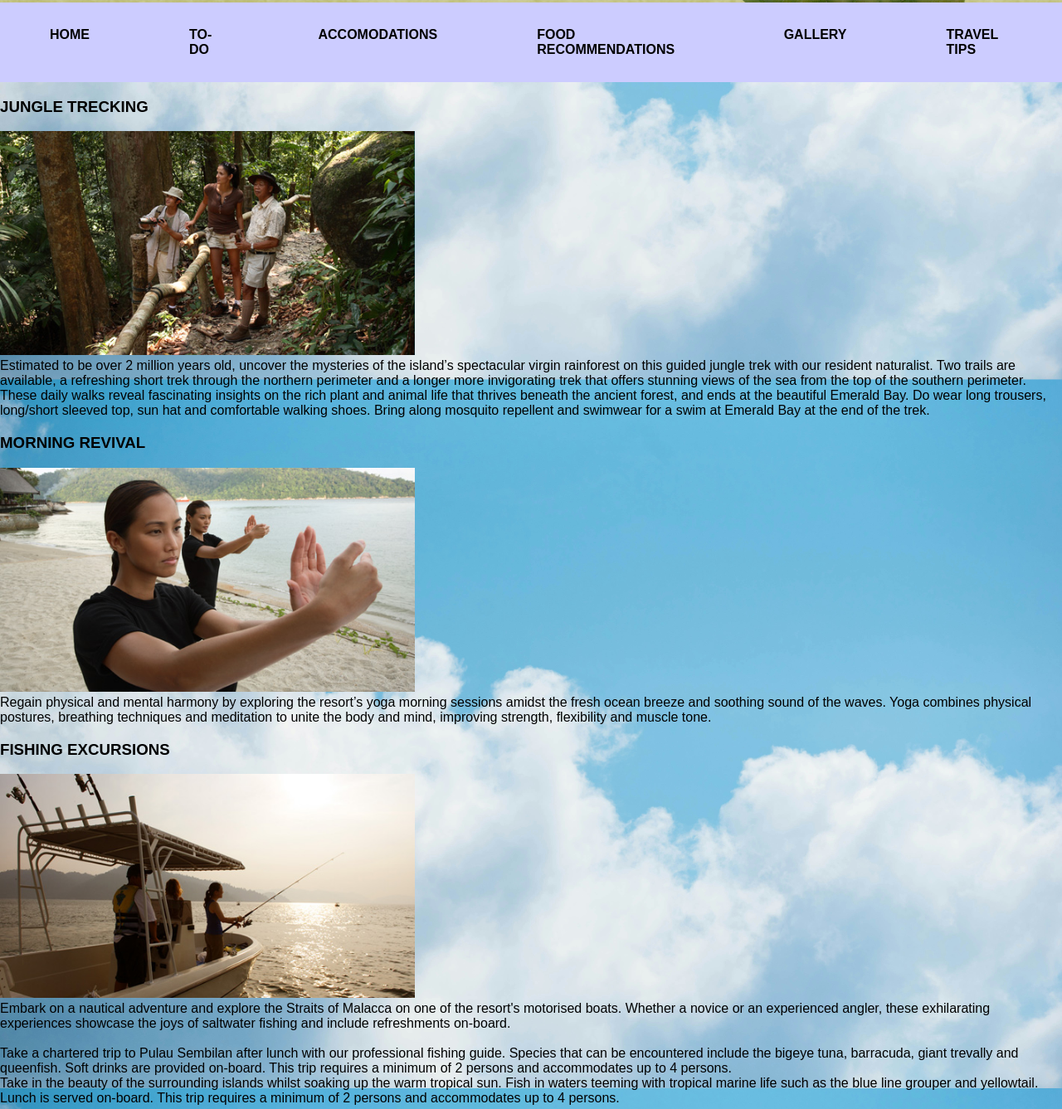
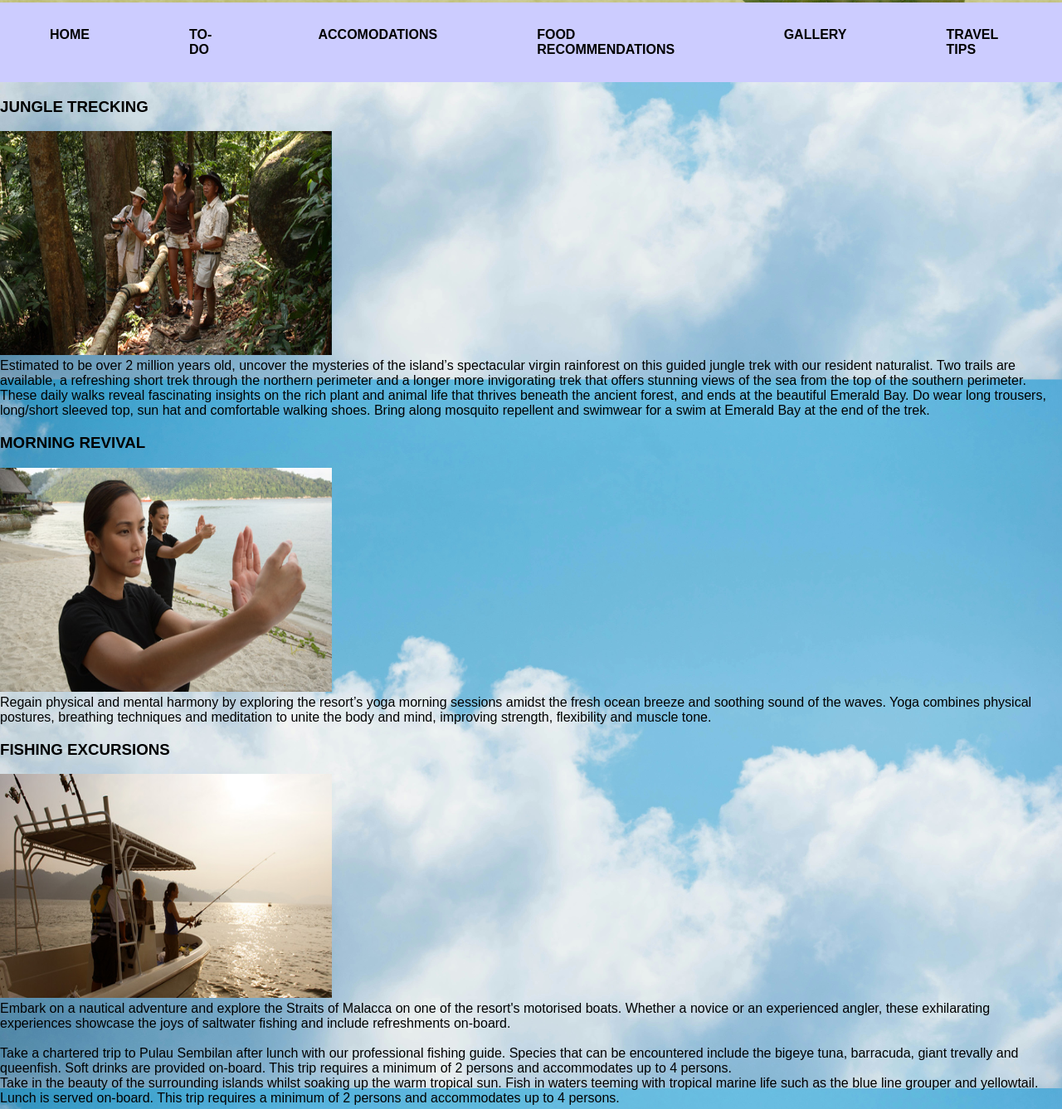
Before and after one commit to vivieyna/groupassignment, a plain HTML site: page gallery.html in a window 1280 px wide. Shown: the part 397-1734 px from the top of the page at 83% size. Drawn offline with Linux system fonts and the light colour scheme.

Commit message:
Update gallery.html

```diff
--- a/gallery.html
+++ b/gallery.html
@@ -4,7 +4,7 @@
     <meta charset="UTF-8">
     <meta name="viewport" content="width=device-width, initial-scale=1.0">
     <title>GALLERY</title>
-    <link rel="stylesheet" href="style.css">
+    <link rel="stylesheet"  type="text/css" href="style.css">
 </head>
 
 
@@ -35,7 +35,7 @@
     </div>
     <div class="col-sm-6 col-md-6">
       <div class="features wow fadeInUp" data-wow-duration="400ms" data-wow-delay="200ms">
-        <div class="team-img"> <img class="img-responsive" src="picture/jungle trekking.jpg"  alt="Morning Revival" style="width: 230; height: 270px;"> </div>
+        <div class="team-img"> <img class="img-responsive" src="picture/jungle trekking.jpg"  alt="Morning Revival" style="width: 400px; height: 270px;"> </div>
         <div class="team-info">
           <div class="team-text">
             Estimated to be over 2 million years old, uncover the mysteries of the island’s spectacular virgin rainforest on this guided jungle trek with our resident naturalist. Two trails are available, a refreshing short trek through the northern perimeter and a longer more invigorating trek that offers stunning views of the sea from the top of the southern perimeter. These daily walks reveal fascinating insights on the rich plant and animal life that thrives beneath the ancient forest, and ends at the beautiful Emerald Bay. Do wear long trousers, long/short sleeved top, sun hat and comfortable walking shoes. Bring along mosquito repellent and swimwear for a swim at Emerald Bay at the end of the trek.
@@ -56,7 +56,7 @@
   <div class="row">
     <div class="col-sm-6 col-md-6">
       <div class="features wow fadeInUp" data-wow-duration="400ms" data-wow-delay="100ms">
-        <div class="team-img"> <img class="img-responsive" src= "picture/morning revival.jpg" alt = "Fishing Excursions" style="width: 230; height: 270px;" > </div>
+        <div class="team-img"> <img class="img-responsive" src= "picture/morning revival.jpg" alt = "Fishing Excursions" style="width: 400px; height: 270px;" > </div>
         <div class="team-info">
           <div class="team-text">
             <!--Regain physical and mental harmony by exploring the resort’s yoga or <em>tai chi quan</em> morning sessions amidst the fresh ocean breeze and soothing sound of the waves. Featuring therapeutic breathing, postural and moving exercises, <em>tai chi quan</em> develops inner stamina and circulates energy; exercising the body, stimulating its energy systems and enhancing mental functions. Alternatively, yoga combines physical postures, breathing techniques and meditation to unite the body and mind, improving strength, flexibility and muscle tone.-->
@@ -70,7 +70,7 @@
     </div>
     <div class="col-sm-6 col-md-6">
       <div class="features wow fadeInUp" data-wow-duration="400ms" data-wow-delay="200ms">
-        <div class="team-img"> <img class="img-responsive" src="picture/fishing excursions.jpg" alt="Island Hopping & Picnic Excursion" style="width: 230; height: 270px;"> </div>
+        <div class="team-img"> <img class="img-responsive" src="picture/fishing excursions.jpg" alt="Island Hopping & Picnic Excursion" style="width: 400px; height: 270px;"> </div>
         <div class="team-info">
         </div>
         <div class="team-text">
@@ -109,7 +109,7 @@
   <div class="row">
     <div class="col-sm-6 col-md-6">
       <div class="features wow fadeInUp" data-wow-duration="400ms" data-wow-delay="100ms">
-        <div class="team-img"> <img class="img-responsive" src="picture/island hopping and picnic excursion.png" alt="Watersports" style="width: 230; height: 270px;"> </div>
+        <div class="team-img"> <img class="img-responsive" src="picture/island hopping and picnic excursion.png" alt="Watersports" style="width: 400px; height: 270px;"> </div>
         <div class="team-info">
         </div>
         <div class="team-text">
@@ -117,7 +117,7 @@
         </div>
           <h3 class="titleH">WATERSPORTS: KAYAKING & PADDLE BOARDING</h3><!--, waterskiing, wakeboarding-->
         </div>
-        <div class="team-img"> <img class="img-responsive" src="picture/water sport kayaknpaddle.jpg" alt="Watersports"  style= "width: 230; height: 270px" /> </div>
+        <div class="team-img"> <img class="img-responsive" src="picture/water sport kayaknpaddle.jpg" alt="Watersports"  style= "width: 400px; height: 270px" /> </div>
         <div class="team-info">
         <div class="team-text">
         <!--For water lovers, a varied selection of non-motorised watercraft is available for hire at the Water Sports Centre. Choose to explore the island in a kayak, chase the wind on waterski or skim the waves on a wakeboard or a paddle board.-->
```
